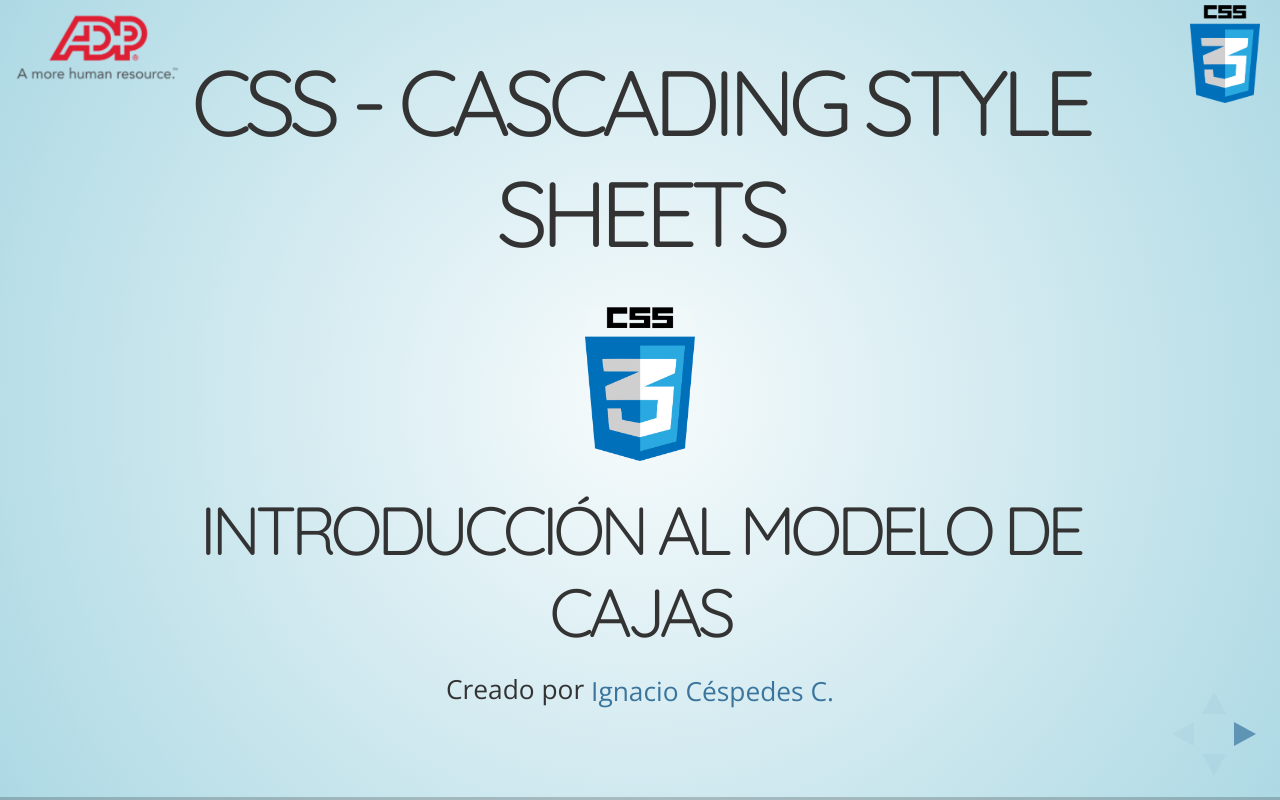
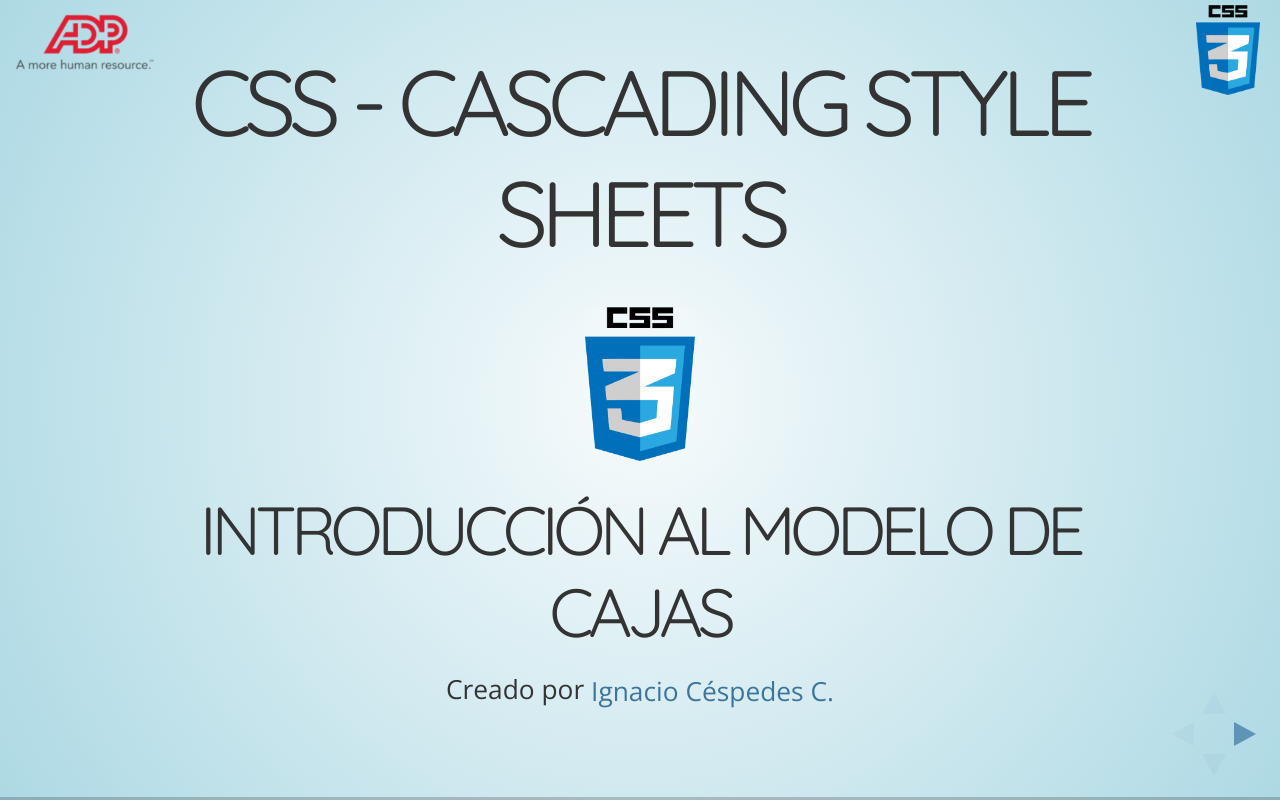
Before and after one commit to icespedes/ADP-CSS, a website: page index.html in a window 1280 px wide. Drawn offline with nearby package versions, Linux system fonts and the light colour scheme.

Commit message:
Correccion a imagenes

```diff
--- a/index.html
+++ b/index.html
@@ -40,11 +40,11 @@
 </head>
 
 <body>
-	<div style="padding: 10px 0 0 10px; position: fixed">
-		<img width="180vw;" src="./assets/adp.png" alt="">
+	<div style="width:20%; padding: 10px 0 0 10px; position: fixed">
+		<img width="60%;" src="./assets/adp.png" alt="">
 	</div>
-	<div style="padding: 5px 20px 0 0px; position: fixed; right: 0">
-		<img width="70vw;" src="./assets/css3.png" alt="">
+	<div style="width:20% ; padding: 5px 20px 0 0px; position: fixed; right: 0">
+		<img style="width: 25%; float:right" src="./assets/css3.png" alt="">
 	</div>
 
 
```
